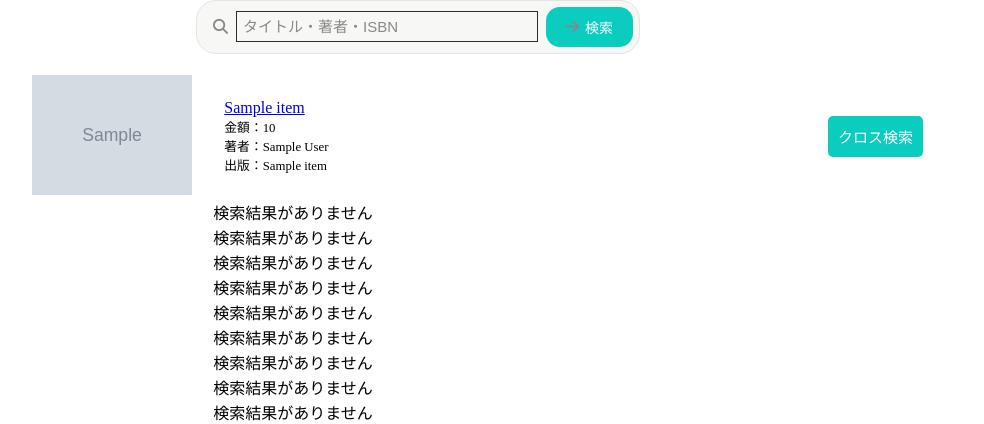
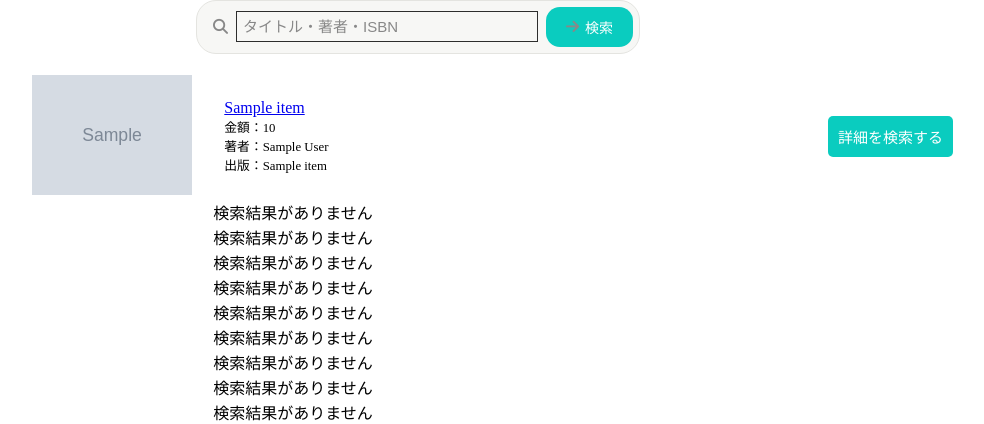
Before and after one commit to hirune-hash/book365-test, a Flask app: page /search in a window 1280 px wide. Shown: the part 114-538 px from the top of the page, without its empty margins (222-1206 px from the left). Run offline with Flask 3, Linux system fonts and the light colour scheme; grey boxes marked "Sample" are stand-in pictures; a database or web service that is not in the repository returns one stand-in record (values such as "Sample title"); data that the repository does not hold is empty; some libraries are stand-ins or nearby versions.

Commit message:
文言修正

```diff
--- a/templates/prefecture.html
+++ b/templates/prefecture.html
@@ -16,11 +16,11 @@
 
     <body><h2>図書館システムIDについて</h2>
         <p>
-            図書館システムIDを入力すると、その図書館システムの蔵書検索が可能です。
+            図書館システムIDを入力すると、指定した図書館での蔵書検索が可能です。
             <br>以下からご利用の図書館のシステムIDを取得し、検索結果のテキストボックスに入力してください。
             <br>図書館やご指定の書籍の種類によっては貸出状況が表示できない場合があります。
             <br>【使い方】
-            <br>・システムIDをコピーし、クロス検索結果のシステムID入力ボックスに貼り付け
+            <br>・システムIDをコピーし、検索結果の図書館システムID入力ボックスに貼り付けて「保存して検索」ボタンをクリックする。
         </p>
         <h2>都道府県一覧</h2>
         <!-- <ul>
--- a/templates/search.html
+++ b/templates/search.html
@@ -285,7 +285,7 @@ window.addEventListener('unload', function() {
                   <form action="/search2" method="GET">
                     <input type="hidden" id="search-input2" name="query2"
                       value="{{  results['Items'][0]['Item']['isbn'] | string }}">
-                    <button id="loadButton" type="submit">クロス検索</button>
+                    <button id="loadButton" type="submit">詳細を検索する</button>
                   </form>
                   {% else %}
                   </span></p>
@@ -328,7 +328,7 @@ window.addEventListener('unload', function() {
                   <form action="/search2" method="GET">
                     <input type="hidden" id="search-input2" name="query2"
                       value="{{  results['Items'][1]['Item']['isbn'] | string }}">
-                    <button id="loadButton" type="submit">クロス検索</button>
+                    <button id="loadButton" type="submit">詳細を検索する</button>
                   </form>
                   {% else %}
                   </span></p>
@@ -371,7 +371,7 @@ window.addEventListener('unload', function() {
                   <form action="/search2" method="GET">
                     <input type="hidden" id="search-input2" name="query2"
                       value="{{  results['Items'][2]['Item']['isbn'] | string }}">
-                    <button id="loadButton" type="submit">クロス検索</button>
+                    <button id="loadButton" type="submit">詳細を検索する</button>
                   </form>
                   {% else %}
                   </span></p>
@@ -414,7 +414,7 @@ window.addEventListener('unload', function() {
                   <form action="/search2" method="GET">
                     <input type="hidden" id="search-input2" name="query2"
                       value="{{  results['Items'][3]['Item']['isbn'] | string }}">
-                    <button id="loadButton" type="submit">クロス検索</button>
+                    <button id="loadButton" type="submit">詳細を検索する</button>
                   </form>
                   {% else %}
                   </span></p>
@@ -457,7 +457,7 @@ window.addEventListener('unload', function() {
                   <form action="/search2" method="GET">
                     <input type="hidden" id="search-input2" name="query2"
                       value="{{  results['Items'][4]['Item']['isbn'] | string }}">
-                    <button id="loadButton" type="submit">クロス検索</button>
+                    <button id="loadButton" type="submit">詳細を検索する</button>
                   </form>
                   {% else %}
                   </span></p>
@@ -500,7 +500,7 @@ window.addEventListener('unload', function() {
                   <form action="/search2" method="GET">
                     <input type="hidden" id="search-input2" name="query2"
                       value="{{  results['Items'][5]['Item']['isbn'] | string }}">
-                    <button id="loadButton" type="submit">クロス検索</button>
+                    <button id="loadButton" type="submit">詳細を検索する</button>
                   </form>
                   {% else %}
                   </span></p>
@@ -543,7 +543,7 @@ window.addEventListener('unload', function() {
                    <form action="/search2" method="GET">
                      <input type="hidden" id="search-input2" name="query2"
                        value="{{  results['Items'][6]['Item']['isbn'] | string }}">
-                     <button id="loadButton" type="submit">クロス検索</button>
+                     <button id="loadButton" type="submit">詳細を検索する</button>
                    </form>
                    {% else %}
                    </span></p>
@@ -589,7 +589,7 @@ window.addEventListener('unload', function() {
                       <form action="/search2" method="GET">
                         <input type="hidden" id="search-input2" name="query2"
                           value="{{  results['Items'][7]['Item']['isbn'] | string }}">
-                        <button id="loadButton" type="submit">クロス検索</button>
+                        <button id="loadButton" type="submit">詳細を検索する</button>
                       </form>
                       {% else %}
                       </span></p>
@@ -632,7 +632,7 @@ window.addEventListener('unload', function() {
                       <form action="/search2" method="GET">
                         <input type="hidden" id="search-input2" name="query2"
                           value="{{  results['Items'][8]['Item']['isbn'] | string }}">
-                        <button id="loadButton" type="submit">クロス検索</button>
+                        <button id="loadButton" type="submit">詳細を検索する</button>
                       </form>
                       {% else %}
                       </span></p>
@@ -675,7 +675,7 @@ window.addEventListener('unload', function() {
                       <form action="/search2" method="GET">
                         <input type="hidden" id="search-input2" name="query2"
                           value="{{  results['Items'][9]['Item']['isbn'] | string }}">
-                        <button id="loadButton" type="submit">クロス検索</button>
+                        <button id="loadButton" type="submit">詳細を検索する</button>
                       </form>
                       {% else %}
                       </span></p>
--- a/templates/search2.html
+++ b/templates/search2.html
@@ -421,7 +421,7 @@
                     <h3 class="section-title">📖図書館</h3>
 
                     <div class="sysIDlink">
-                        <span style="font-size: 100%;"><a href="{{ url_for('prefecture') }}">システムIDについて</a></span>
+                        <span style="font-size: 100%;"><a href="{{ url_for('prefecture') }}">近くの図書館を登録する</a></span>
                     </div>
 
                     <!-- 図書館システムID入力フォーム-->
```
